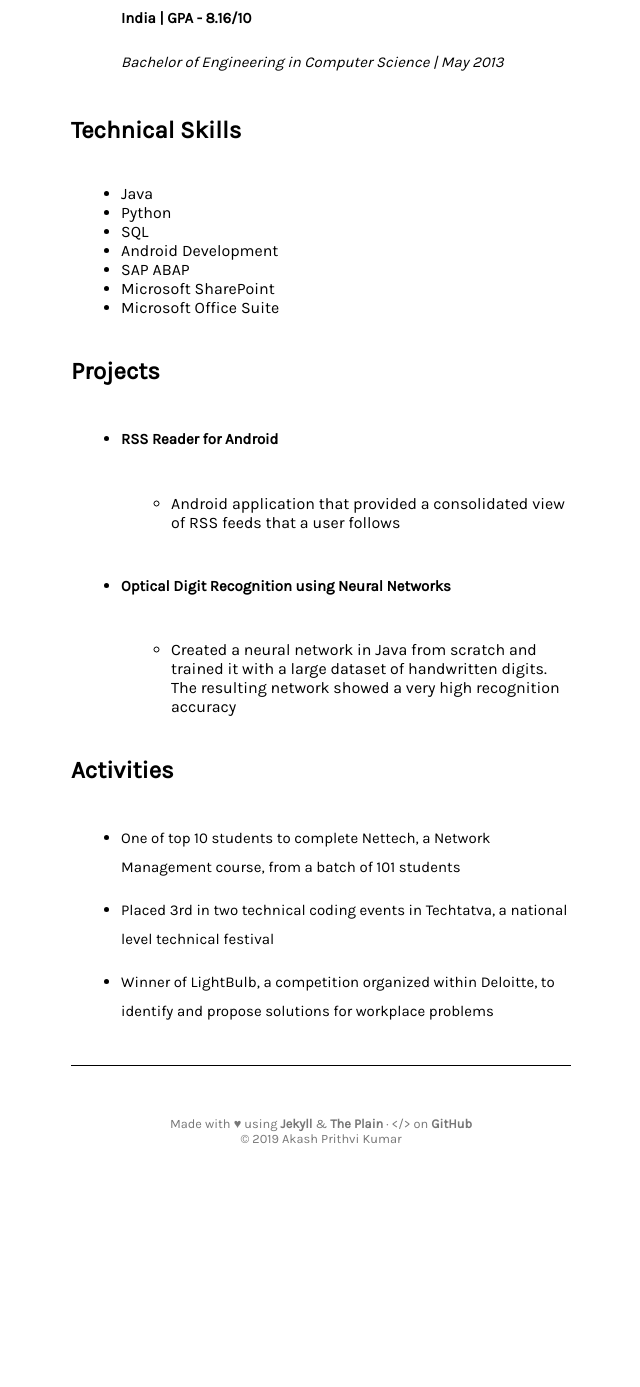
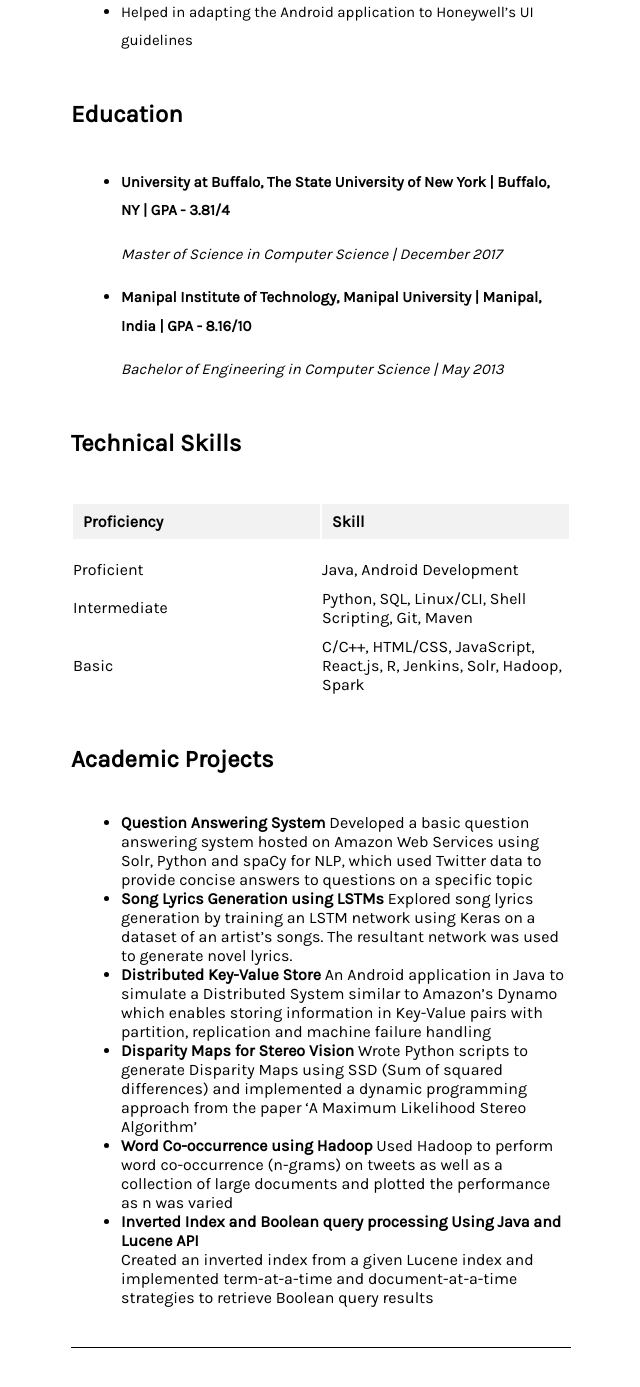
Before and after one commit to akashpkumar/akashpkumar.github.io, a Jekyll site: the page built from resume.md, in a window 1280 px wide and 1400 px high, scrolled down 1299 px. Shown: the top 1387 px of the window, without its empty margins (319-959 px from the left). Built offline with Jekyll 4.4.1, drawn with Linux system fonts in a browser that asks for light colours; before the commit the page ends 2480 px from its top, so only the background shows below that; some of the changed text lies outside the part shown.

Commit message:
Update resume.md

```diff
--- a/resume.md
+++ b/resume.md
@@ -4,10 +4,17 @@ title: Resume
 permalink: /resume/
 ---
 
-# Work Experience
+## Work Experience
+
+### Siemens Corporate Technology - Princeton, NJ
+*Research Professional, April 2018 - Present*
+
+* Research, primarily into Spoken Dialog Systems and their possible applications for Siemens products and services
+
+* Assisting Siemens’ Business Units with Software Architecture and Testing issues, including performing architecture and code reviews and new development to meet business goals
+
 
 ### Deloitte Support Services	- Hyderabad, India
-
 *Analyst, July 2013 – July 2016*
 
 * Developed and provided support/enhancements to various SAP applications for the firm’s finance division
@@ -17,7 +24,6 @@ permalink: /resume/
 * Led a team of 8 people that handled the onboarding of new hires into the company
 
 ### Honeywell	- Bengaluru, India
-
 *Intern - Android Developer, January 2013 – June 2013*
 
 * Developed a companion Android application for Honeywell’s Home Automation system that functioned via speech recognition
@@ -28,42 +34,40 @@ permalink: /resume/
 
 
 
-# Education
+## Education
 
-* **University at Buffalo, The State University of New York \| Buffalo, NY  \| GPA - N/A**
+* **University at Buffalo, The State University of New York \| Buffalo, NY  \| GPA - 3.81/4**
 
-	*Master of Science in Computer Science \| Expected : December 2017*
+	*Master of Science in Computer Science \|  December 2017*
 
 * **Manipal Institute of Technology, Manipal University \| Manipal, India \| GPA - 8.16/10**
 
 	*Bachelor of Engineering in Computer Science \| May 2013*
 
-# Technical Skills
-- Java
-- Python
-- SQL
-- Android Development
-- SAP ABAP
-- Microsoft SharePoint
-- Microsoft Office Suite
+## Technical Skills
 
-# Projects
-
-* **RSS Reader for Android**
-
-	* Android application that provided a consolidated view of RSS feeds that a user follows
+| Proficiency   | Skill |
+| ------------- | ------------- |
+| Proficient  | Java, Android Development |
+| Intermediate  | Python, SQL, Linux/CLI, Shell Scripting, Git, Maven  |
+| Basic  | C/C++, HTML/CSS, JavaScript, React.js, R, Jenkins, Solr, Hadoop, Spark |
 
 
-* **Optical Digit Recognition using Neural Networks**
+## Academic Projects
+- **Question Answering System**
+Developed a basic question answering system hosted on Amazon Web Services using Solr, Python and spaCy for NLP, which used Twitter data to provide concise answers to questions on a specific topic
+- **Song Lyrics Generation using LSTMs**
+Explored song lyrics generation by training an LSTM network using Keras on a dataset of an artist’s songs. The resultant network was used to generate novel lyrics.
+- **Distributed Key-Value Store**
+An Android application in Java to simulate a Distributed System similar to Amazon’s Dynamo which enables storing information in Key-Value pairs with partition, replication and machine failure handling
+- **Disparity Maps for Stereo Vision**
+Wrote Python scripts to generate Disparity Maps using SSD (Sum of squared differences) and implemented a dynamic programming approach from the paper ‘A Maximum Likelihood Stereo Algorithm’
+- **Word Co-occurrence using Hadoop**
+Used Hadoop to perform word co-occurrence (n-grams) on tweets as well as a collection of large documents and plotted the performance as n was varied
+- **Inverted Index and Boolean query processing
+Using Java and Lucene API** <br> Created an inverted index from a given Lucene index and implemented term-at-a-time and document-at-a-time strategies to retrieve Boolean query results
 
-	* Created a neural network in Java from scratch and trained it with a large dataset of handwritten digits. The resulting network showed a very high recognition accuracy
 
-# Activities
 
-* One of top 10 students to complete Nettech, a Network Management course, from a batch of 101 students
-
-* Placed 3rd in two technical coding events in Techtatva, a national level technical festival
-
-* Winner of LightBulb, a competition organized within Deloitte, to identify and propose solutions for workplace problems
 
 * * *
```
